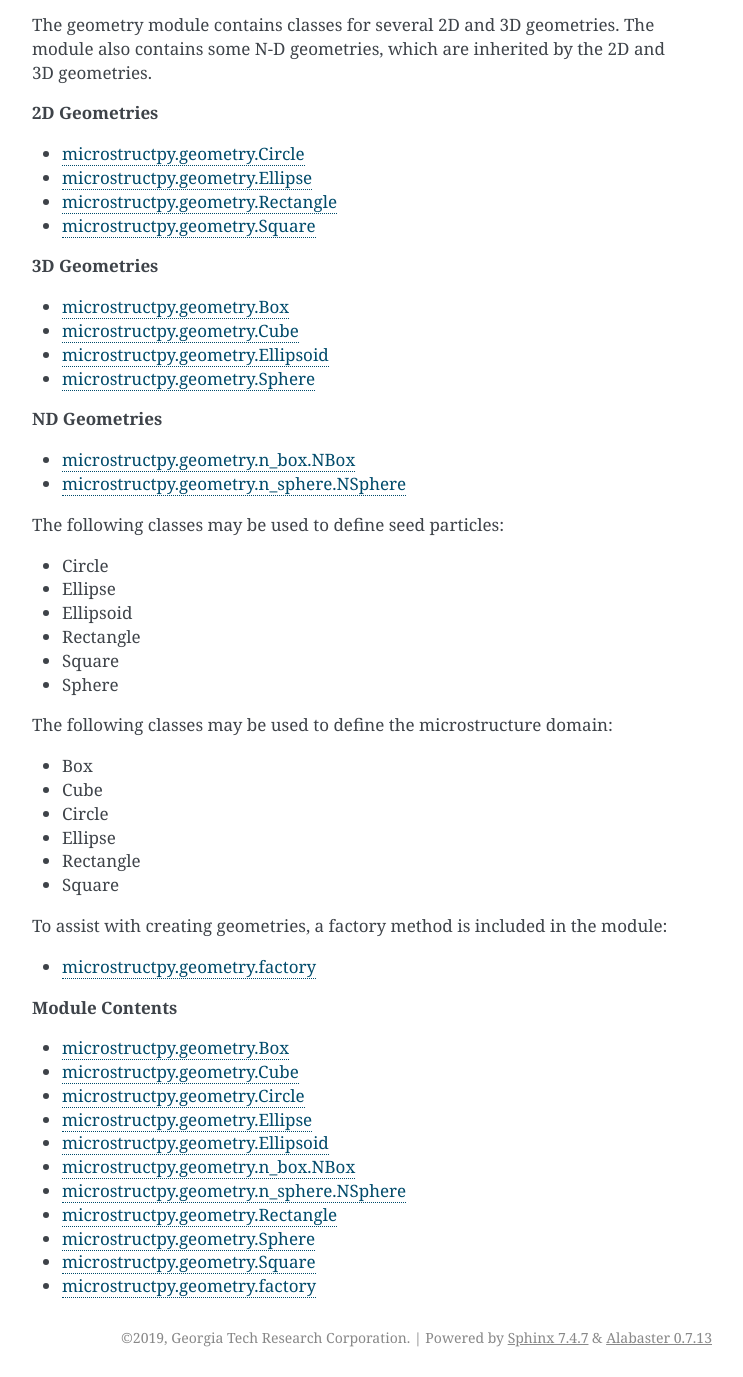
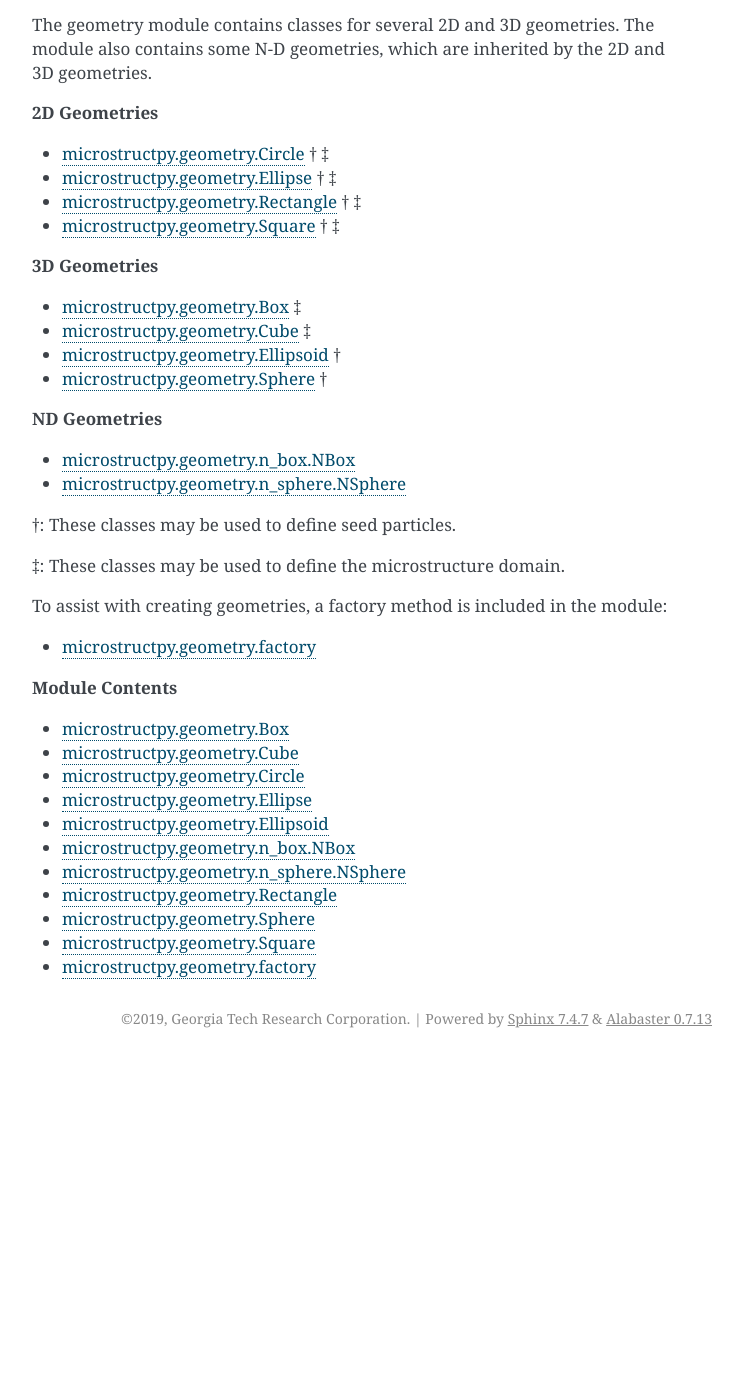
Before and after one commit to kip-hart/MicroStructPy, a Sphinx documentation site: the page built from docs/source/api/geometry/index.rst, in a window 1280 px wide, cut to the strip 200-1577 px from the top of the page. Shown: the whole strip, without its empty margins (398-1141 px from the left). Built offline with Sphinx 7.4.7, drawn with Linux system fonts in a browser that asks for light colours; after the commit the page ends 1258 px from its top, so only the background shows below that.

Commit message:
simplified geometry API landing page

```diff
--- a/docs/source/api/geometry/index.rst
+++ b/docs/source/api/geometry/index.rst
@@ -9,41 +9,26 @@ The module also contains some N-D geometries, which are inherited by the
 
 **2D Geometries**
 
-* :ref:`api_geometry_circle`
-* :ref:`api_geometry_ellipse`
-* :ref:`api_geometry_rectangle`
-* :ref:`api_geometry_square`
+* :ref:`api_geometry_circle` † ‡
+* :ref:`api_geometry_ellipse` † ‡
+* :ref:`api_geometry_rectangle` † ‡
+* :ref:`api_geometry_square` † ‡
 
 **3D Geometries**
 
-* :ref:`api_geometry_box`
-* :ref:`api_geometry_cube`
-* :ref:`api_geometry_ellipsoid`
-* :ref:`api_geometry_sphere`
+* :ref:`api_geometry_box` ‡
+* :ref:`api_geometry_cube` ‡
+* :ref:`api_geometry_ellipsoid` †
+* :ref:`api_geometry_sphere` †
 
 **ND Geometries**
 
 * :ref:`api_geometry_n_box`
 * :ref:`api_geometry_n_sphere`
 
-The following classes may be used to define seed particles:
+†: These classes may be used to define seed particles.
 
-* Circle
-* Ellipse
-* Ellipsoid
-* Rectangle
-* Square
-* Sphere
-
-
-The following classes may be used to define the microstructure domain:
-
-* Box
-* Cube
-* Circle
-* Ellipse
-* Rectangle
-* Square
+‡: These classes may be used to define the microstructure domain.
 
 To assist with creating geometries, a factory method is included in the module:
 
```
